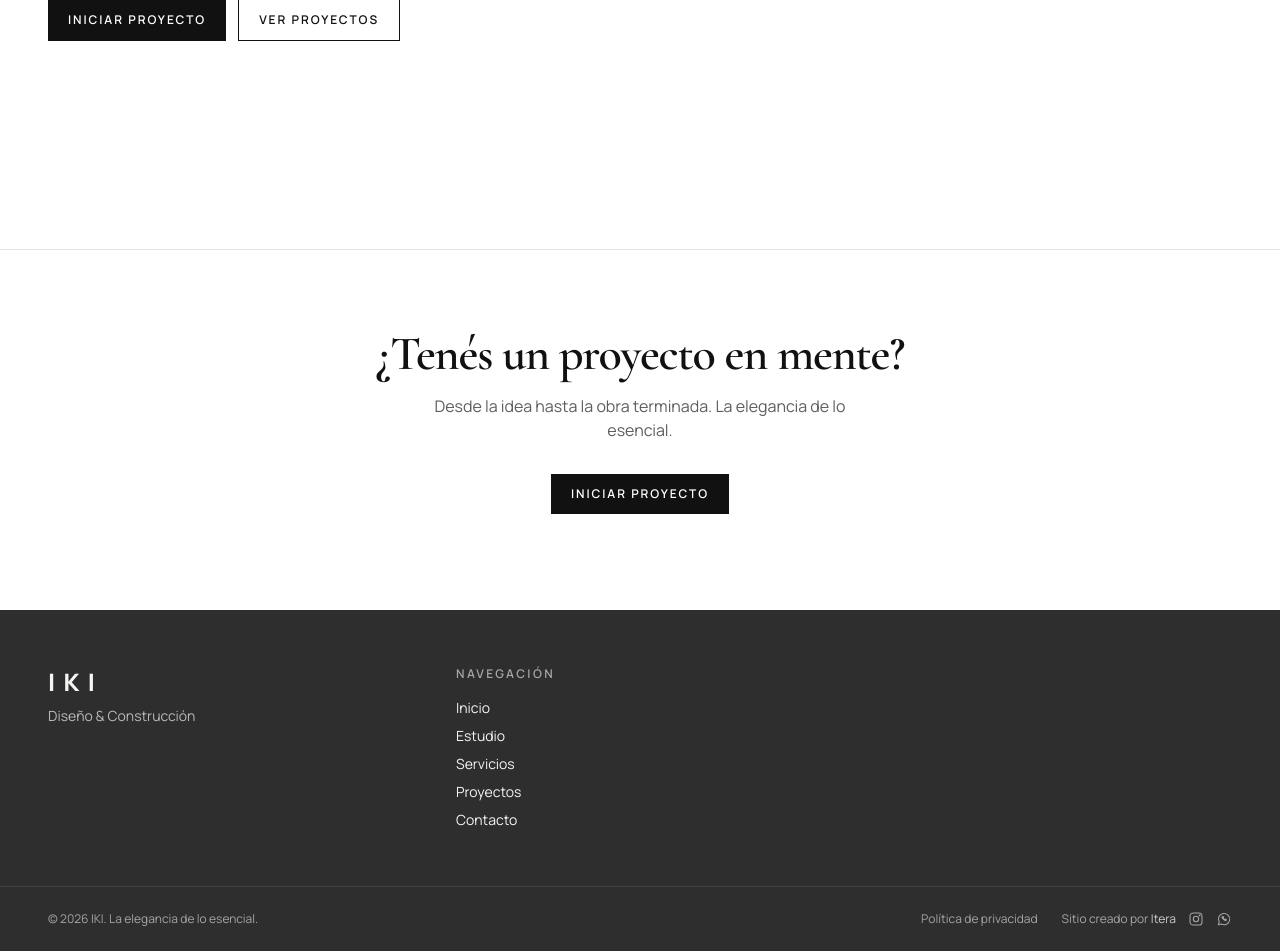
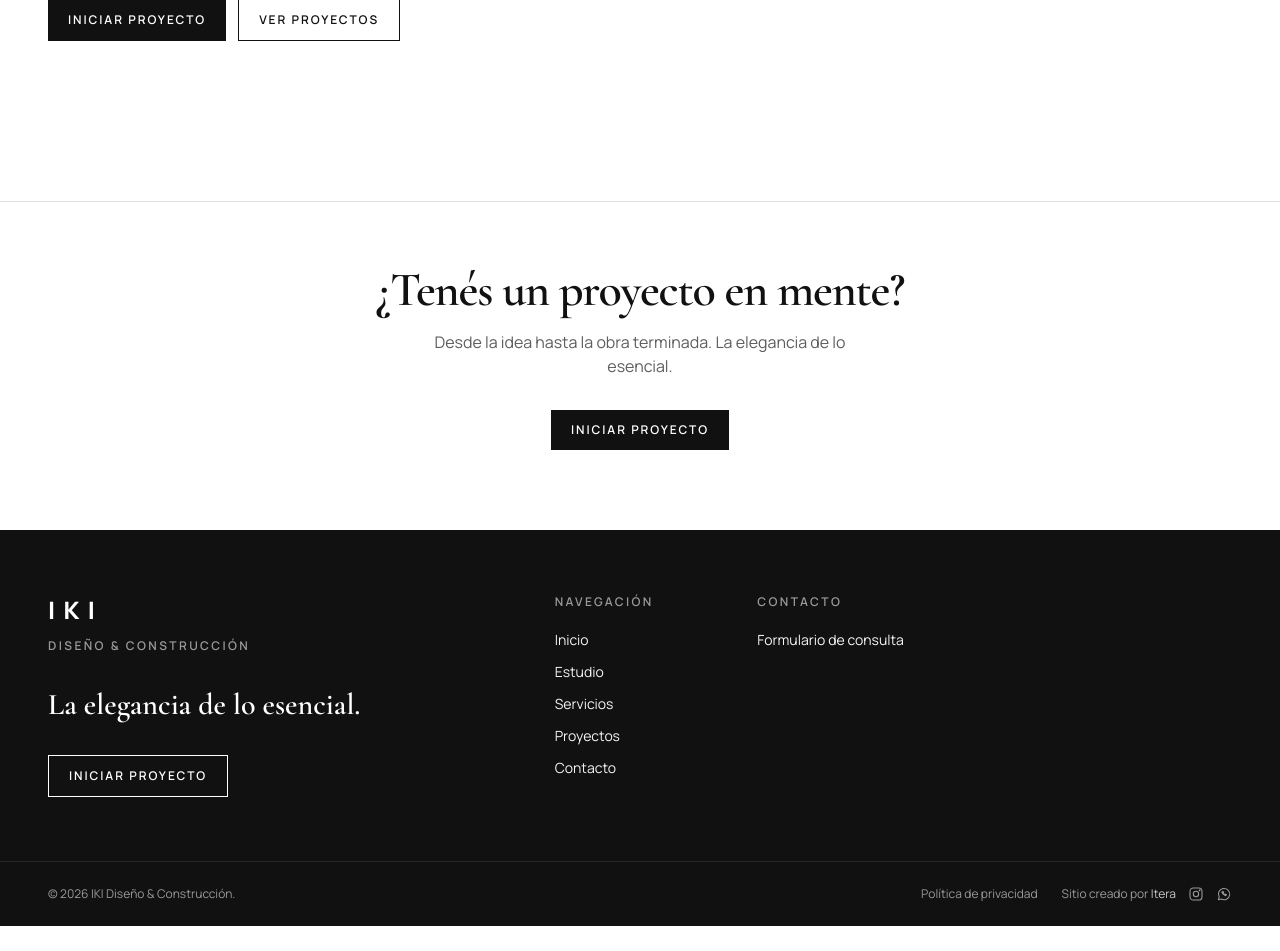
Before and after one commit to JuanPabloSantagati/Iki-Construccion, a Django app: template templates/core/home.html in a window 1280 px wide. Shown: the part 509-1460 px from the top of the page. After the commit the page ends 1435 px from the top, so only its background shows below. Run offline with Django 5.2, Linux system fonts and the light colour scheme; the template is opened without the code that fills it, so the values that code supplies are empty; style sheets or scripts are compiled from the project's sources.

Commit message:
style: menos aire entre secciones y footer más completo (lema, servicios, contacto)
Co-Authored-By: Claude Opus 5.5 <noreply@anthropic.com>

```diff
--- a/templates/core/home.html
+++ b/templates/core/home.html
@@ -33,7 +33,7 @@
 
 {# 2. Servicios resumidos #}
 {% if services %}
-<section class="container-site mt-24 md:mt-36" aria-labelledby="servicios">
+<section class="container-site mt-16 md:mt-24" aria-labelledby="servicios">
   <div class="flex flex-col gap-4 md:flex-row md:items-end md:justify-between">
     <div>
       <p class="eyebrow text-ash">Servicios</p>
@@ -58,7 +58,7 @@
 
 {# 3. Últimos proyectos #}
 {% if recent %}
-<section class="container-site mt-24 md:mt-36" aria-labelledby="ultimos">
+<section class="container-site mt-16 md:mt-24" aria-labelledby="ultimos">
   <div class="flex flex-col gap-4 md:flex-row md:items-end md:justify-between">
     <div>
       <p class="eyebrow text-ash">Portfolio</p>
--- a/templates/core/studio.html
+++ b/templates/core/studio.html
@@ -11,7 +11,7 @@
   <p class="mt-8 max-w-2xl text-lg text-stone">IKI es un estudio de diseño y construcción de Baradero. Acompañamos cada proyecto de punta a punta: desde la primera idea y los trámites hasta la dirección de la obra.</p>
 </section>
 
-<section class="container-site mt-24 grid gap-14 md:mt-36 md:grid-cols-12" aria-labelledby="enfoque">
+<section class="container-site mt-16 grid gap-14 md:mt-24 md:grid-cols-12" aria-labelledby="enfoque">
   <div class="md:col-span-4">
     <p class="eyebrow text-ash">Enfoque</p>
     <h2 id="enfoque" class="mt-4 text-4xl md:text-5xl">La elegancia de lo esencial</h2>
@@ -37,7 +37,7 @@
 </section>
 
 {% if team %}
-<section class="container-site mt-24 md:mt-36" aria-labelledby="equipo">
+<section class="container-site mt-16 md:mt-24" aria-labelledby="equipo">
   <p class="eyebrow text-ash">Equipo</p>
   <h2 id="equipo" class="mt-4 text-4xl md:text-5xl">Quiénes somos</h2>
   <ul class="mt-12 grid gap-x-8 gap-y-14 sm:grid-cols-2 lg:grid-cols-3">
--- a/templates/partials/cta_final.html
+++ b/templates/partials/cta_final.html
@@ -1,5 +1,5 @@
 {# CTA de cierre, compartido por home, ficha de proyecto, servicios y estudio. #}
-<section class="container-site mt-24 border-t border-line pt-20 text-center md:mt-36">
+<section class="container-site mt-16 border-t border-line pt-14 text-center md:mt-24 md:pt-16">
   <h2 class="text-4xl md:text-5xl">¿Tenés un proyecto en mente?</h2>
   <p class="mx-auto mt-4 max-w-md text-stone">Desde la idea hasta la obra terminada. La elegancia de lo esencial.</p>
   <a href="{% url 'contact:form' %}" class="btn-solid mt-8">Iniciar proyecto</a>
--- a/templates/partials/footer.html
+++ b/templates/partials/footer.html
@@ -1,15 +1,16 @@
 {% load iki %}
-<footer class="mt-24 bg-graphite text-mist">
-  <div class="container-site grid gap-10 py-14 md:grid-cols-3">
-    <div>
-      <p class="text-2xl font-extrabold tracking-[0.35em]">IKI</p>
-      <p class="mt-2 text-sm text-mist/70">Diseño &amp; Construcción</p>
-      {% if site.address %}<p class="mt-1 text-sm text-mist/70">{{ site.address }}</p>{% endif %}
+<footer class="mt-16 bg-ink text-mist md:mt-20">
+  <div class="container-site grid gap-12 py-16 md:grid-cols-2 lg:grid-cols-12 lg:gap-8">
+    <div class="lg:col-span-5">
+      <p class="text-2xl font-extrabold tracking-[0.35em] text-paper">IKI</p>
+      <p class="eyebrow mt-3 text-mist/60">Diseño &amp; Construcción</p>
+      <p class="mt-8 max-w-xs font-display text-3xl font-semibold leading-tight text-paper">La elegancia de lo esencial.</p>
+      <a href="{% url 'contact:form' %}" class="btn-outline mt-8 border-paper text-paper hover:bg-paper hover:text-ink">Iniciar proyecto</a>
     </div>
 
-    <nav aria-label="Secciones">
+    <nav class="lg:col-span-2" aria-label="Secciones">
       <p class="eyebrow text-mist/60">Navegación</p>
-      <ul class="mt-4 space-y-2 text-sm">
+      <ul class="mt-5 space-y-3 text-sm">
         <li><a href="{% url 'core:home' %}" class="hover:text-paper">Inicio</a></li>
         <li><a href="{% url 'core:studio' %}" class="hover:text-paper">Estudio</a></li>
         <li><a href="{% url 'services:list' %}" class="hover:text-paper">Servicios</a></li>
@@ -18,23 +19,34 @@
       </ul>
     </nav>
 
-    {% if site.whatsapp or site.phone or site.email or site.instagram or site.facebook %}
-    <div>
+    {% if footer_services %}
+    <nav class="lg:col-span-3" aria-label="Servicios">
+      <p class="eyebrow text-mist/60">Servicios</p>
+      <ul class="mt-5 space-y-3 text-sm">
+        {% for service in footer_services %}
+          <li><a href="{{ service.get_absolute_url }}" class="hover:text-paper">{{ service.title }}</a></li>
+        {% endfor %}
+      </ul>
+    </nav>
+    {% endif %}
+
+    <div class="lg:col-span-2">
       <p class="eyebrow text-mist/60">Contacto</p>
-      <ul class="mt-4 space-y-2 text-sm">
+      <ul class="mt-5 space-y-3 text-sm">
         {% whatsapp_url site.whatsapp as wa %}
         {% if wa %}<li><a href="{{ wa }}" class="hover:text-paper" target="_blank" rel="noopener">WhatsApp</a></li>{% endif %}
         {% if site.phone %}<li><a href="{{ site.phone|tel_href }}" class="hover:text-paper">{{ site.phone }}</a></li>{% endif %}
         {% if site.email %}<li><a href="mailto:{{ site.email }}" class="hover:text-paper">{{ site.email }}</a></li>{% endif %}
         {% if site.instagram %}<li><a href="{{ site.instagram }}" class="inline-flex items-center gap-2 hover:text-paper" target="_blank" rel="noopener">{% include "partials/icon_instagram.html" with class="size-4" %} Instagram</a></li>{% endif %}
         {% if site.facebook %}<li><a href="{{ site.facebook }}" class="hover:text-paper" target="_blank" rel="noopener">Facebook</a></li>{% endif %}
+        <li><a href="{% url 'contact:form' %}" class="hover:text-paper">Formulario de consulta</a></li>
+        {% if site.address %}<li class="pt-2 text-mist/60">{{ site.address }}</li>{% endif %}
       </ul>
     </div>
-    {% endif %}
   </div>
   <div class="container-site border-t border-mist/10 py-6">
     <div class="flex flex-col gap-2 text-xs text-mist/60 sm:flex-row sm:justify-between">
-      <p>&copy; {% now "Y" %} IKI. La elegancia de lo esencial.</p>
+      <p>&copy; {% now "Y" %} IKI Diseño &amp; Construcción.</p>
       <div class="flex flex-col gap-2 sm:flex-row sm:items-center sm:gap-6">
         <a href="{% url 'core:privacy' %}" class="hover:text-paper">Política de privacidad</a>
         {% include "partials/credits.html" %}
```
Also changed, not shown: apps/core/context_processors.py (+15 -2 lines), tests/test_pages.py (+8 -0 lines).
